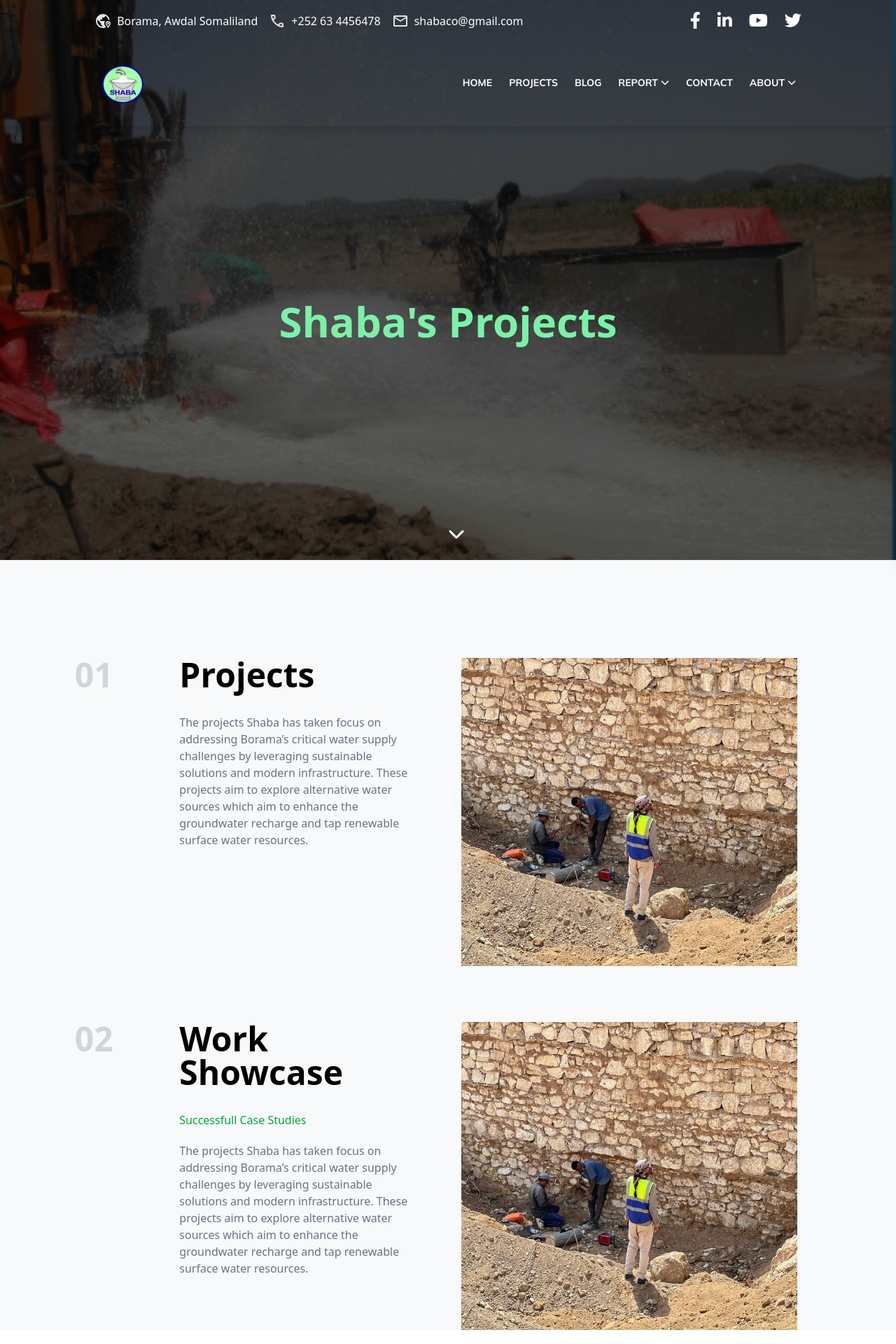
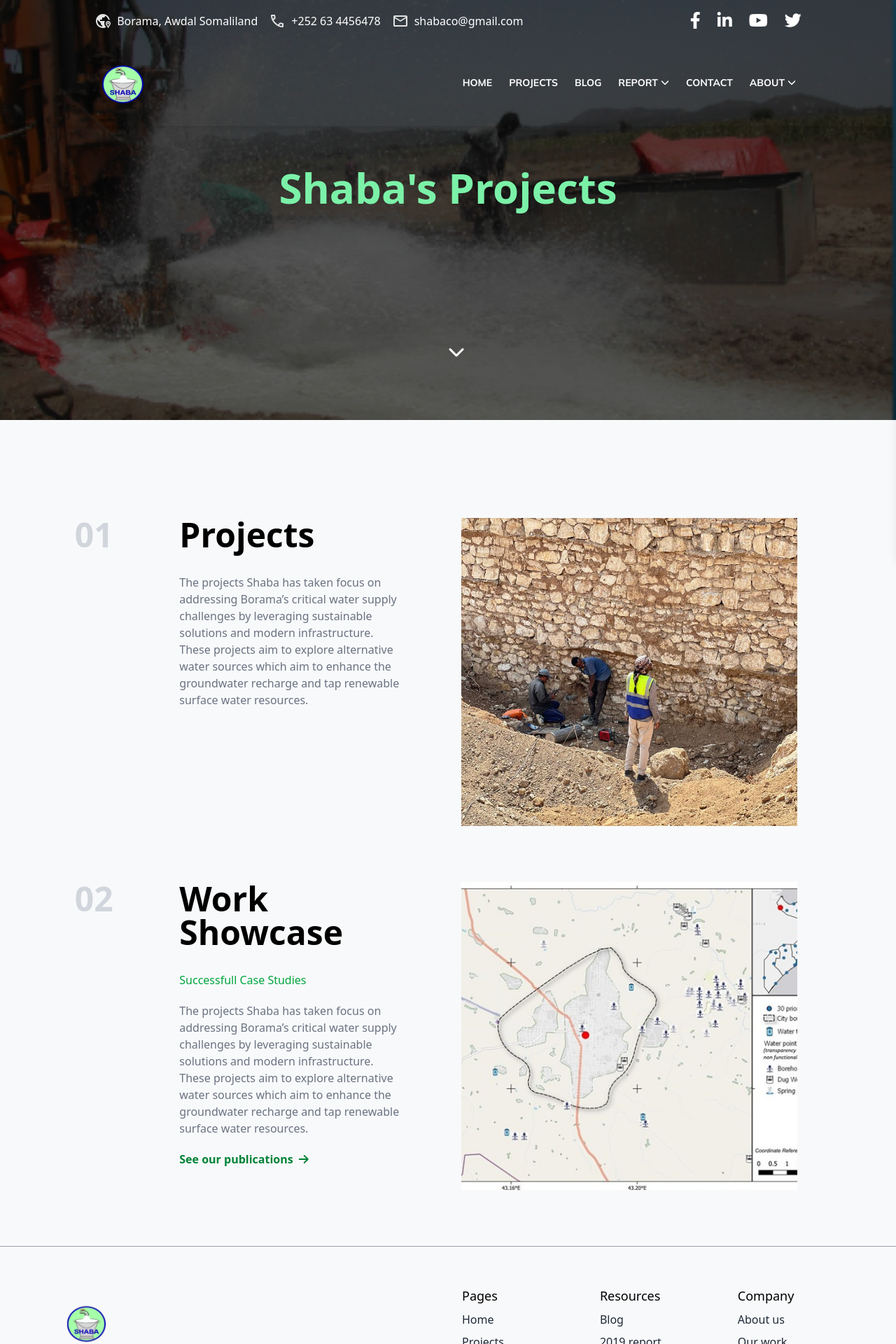
Before and after one commit to Abdulahia-39/shaba, a React (Vite) app: page /projects in a window 1280 px wide. Shown: the top 1920 px of the page at 70% size. Built offline with nearby package versions, Linux system fonts and the light colour scheme.

Commit message:
added the description section on the projects page

```diff
--- a/src/components/home/footer/Footer.jsx
+++ b/src/components/home/footer/Footer.jsx
@@ -2,7 +2,7 @@ import shabaLogo from '../../../assets/shabapics/shabalogo.png';
 
 const Footer = () => {
     return (
-        <footer className="">
+        <footer className="border-t-1 border-gray-400">
             <div className="flex flex-col sm:flex-row items-center p-10 w-11/12 mx-auto gap-10">
                 <div className="flex-1 flex flex-col gap-5 ">
                     <div className="flex-1 flex flex-col items-center sm:items-start gap-3">
--- a/src/components/projects/Projects.jsx
+++ b/src/components/projects/Projects.jsx
@@ -1,11 +1,13 @@
 import Header from "./header/Header";
 import Description from "./description/Description";
+import Footer from "../home/footer/Footer";
 
 const Projects = () => {
   return (
     <div className="bg-[#f8f9fa]">
       <Header />
       <Description />
+      <Footer />
     </div>
   );
 }
--- a/src/components/projects/description/Description.jsx
+++ b/src/components/projects/description/Description.jsx
@@ -1,31 +1,35 @@
 import image from "../../../assets/shabapics/shabapics1.jpg";
+import image2 from "../../../assets/shabapics/Picture1.jpg";
 
 const Description = () => {
   return (
-    <section className="mt-35">
-        <div className="w-5/6 mx-auto flex gap-10 mb-20">
+    <section className="w-5/6 mx-auto mt-35">
+        <div className="flex gap-10 mb-20">
             <div className="flex-1">
                 <p className="text-5xl font-semibold text-gray-300">01</p>
             </div>
             <div className="flex-3">
                 <h2 className="text-5xl font-semibold mb-8">Projects</h2>
-                <p className="mt-5 text-gray-500">The projects Shaba has taken focus on addressing Borama’s critical water supply challenges by leveraging sustainable solutions and modern infrastructure. These projects aim to explore alternative water sources which aim to enhance the groundwater recharge and tap renewable surface water resources.</p>
+                <p className="mt-5 text-gray-500 w-80">The projects Shaba has taken focus on addressing Borama’s critical water supply challenges by leveraging sustainable solutions and modern infrastructure. These projects aim to explore alternative water sources which aim to enhance the groundwater recharge and tap renewable surface water resources.</p>
             </div>
             <div className="flex-5 flex justify-center">
                 <div className="h-110 w-120 bg-cover bg-center" style={{ backgroundImage: `url(${image})` }}></div>
             </div>
         </div>
-        <div className="w-5/6 mx-auto flex gap-10 mb-20">
+        <div className="flex gap-10 mb-20">
             <div className="flex-1">
                 <p className="text-5xl font-semibold text-gray-300">02</p>
             </div>
             <div className="flex-3">
                 <h2 className="text-5xl font-semibold mb-8">Work Showcase</h2>
                 <p className="text-green-600">Successfull Case Studies</p>
-                <p className="mt-5 text-gray-500">The projects Shaba has taken focus on addressing Borama’s critical water supply challenges by leveraging sustainable solutions and modern infrastructure. These projects aim to explore alternative water sources which aim to enhance the groundwater recharge and tap renewable surface water resources.</p>
+                <p className="mt-5 text-gray-500 w-80">The projects Shaba has taken focus on addressing Borama’s critical water supply challenges by leveraging sustainable solutions and modern infrastructure. These projects aim to explore alternative water sources which aim to enhance the groundwater recharge and tap renewable surface water resources.</p>
+                <button className="text-left text-green-700 mt-5 font-semibold">See our publications
+                    <i className="fa-solid fa-arrow-right ml-2"></i>
+                </button>
             </div>
             <div className="flex-5 flex justify-center">
-                <div className="h-110 w-120 bg-cover bg-center" style={{ backgroundImage: `url(${image})` }}></div>
+                <div className="h-110 w-120 bg-cover bg-center" style={{ backgroundImage: `url(${image2})` }}></div>
             </div>
         </div>
     </section>
--- a/src/components/projects/header/Header.jsx
+++ b/src/components/projects/header/Header.jsx
@@ -5,13 +5,13 @@ import headerBg from '../../../assets/shabapics/headerBg.png';
 const Header = () => {
     const overlayColor = 'rgba(0, 0, 0, 0.6)';
     return (
-        <header className="h-screen w-full bg-cover bg-center"
+        <header className="min-h-[75vh] w-full bg-cover bg-center"
                 style={{ backgroundImage: `linear-gradient(${overlayColor}, ${overlayColor}),url(${headerBg})` }}
         >
             <ContactBar />
             <Navbar />
-            <div className="flex flex-col items-center justify-center text-white text-center min-h-3/4 max-h-2/3">
-                <h1 className='text-4xl/relaxed font-bold lg:text-6xl/relaxed w-3/4 mx-auto h-1/3 mb-5 text-green-300'>Shaba's Projects</h1>
+            <div className="flex flex-col text-white text-center h-90 relative">
+                <h1 className='text-4xl/relaxed font-bold lg:text-6xl/relaxed w-3/4 mx-auto mb-5 text-green-300 mt-10'>Shaba's Projects</h1>
                 <a href='' className='mt-5'><i className='fas fa-chevron-down text-white text-2xl absolute bottom-5 animate-bounce cursor-pointer'
                     onClick={(e) => {
                     e.preventDefault();
```
